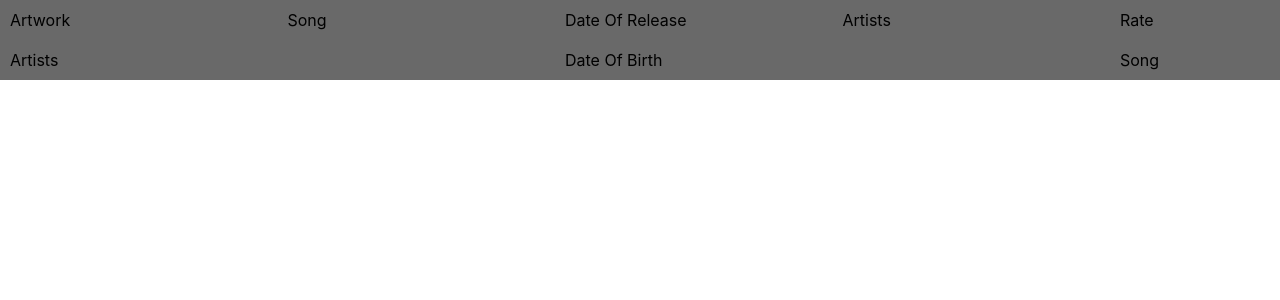
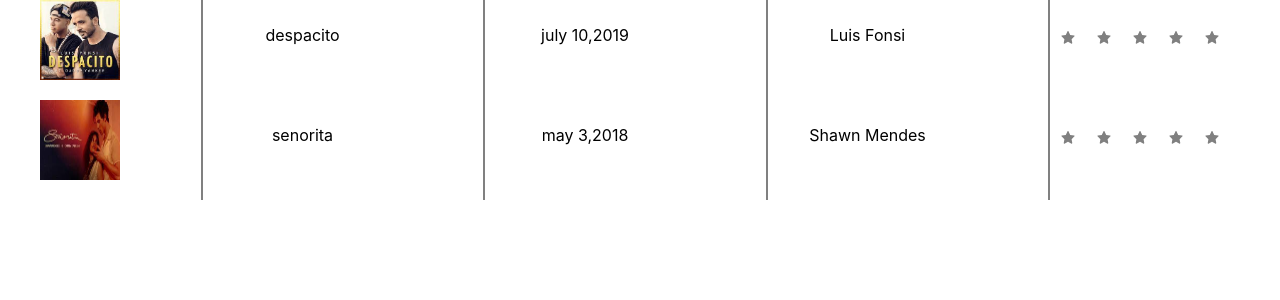
Before and after one commit to divyanshu9307/client_deltax_assignment, a React (Create React App) app: page / in a window 1280 px wide. Shown: the top 300 px of the page. Built offline with nearby package versions, Linux system fonts and the light colour scheme.

Commit message:
added rating

```diff
--- a/src/App.css
+++ b/src/App.css
@@ -89,3 +89,64 @@ searchbox{
   width: 150px;
   text-align: left;
 }
+#s1{
+  margin-top: 10px;
+  padding-left: 20px;
+  padding-top: 5px;
+  font-size: 1.5rem;
+  /* s1 */
+}
+#s2{
+  background-color: rgb(89, 97, 89);
+  /* padding-top: 10px; */
+  padding: 10px;
+  margin-right: 20px;
+  border-radius: 5px;
+  height: 20px;
+  font-weight: 600;
+  /* margin-top: 10px; */
+  font-size: large;
+
+}
+#s3{
+  color: white;
+  text-decoration: none;
+}
+#songs{
+  margin: 1.5em 0px;
+  height: 60px;
+  display: flex;
+  justify-content: space-between;
+  justify-items: center;
+  background-color: white;
+  border-bottom: 2px solid gray;
+}
+#songsname{
+  display: flex;
+  height: 100px;
+  justify-content: space-between;
+  background-color: white;
+}
+#imgset{
+  margin-left: 40px;
+}
+.img12{
+  width: 80px;
+  height: 80px;
+}
+#song-set{
+  text-align: center;
+  padding-top: 25px;
+  border-left: 2px solid gray;
+  width: 200px;
+
+}
+.starset{
+  width: 180px;
+  display: flex;
+  justify-content: space-around;
+  padding-top: 30px;
+  margin-right: 50px;
+  border-left: 2px solid gray;
+
+}
--- a/src/App.js
+++ b/src/App.js
@@ -1,22 +1,39 @@
 
 import React from 'react'
 import Header from './components/Header';
+import Topsongs from './components/Topsongs';
 import Header1 from './components/Header1';
 import Header2 from './components/Header2';
 import Song from './components/Song';
 import Newsong from './subpages/Newsong';
+import despacitoo from "./images/despacito.jpg";
+import senoritaa from "./images/senorita.jpg"
 
 import './App.css';
 
 import {Switch,Route} from "react-router-dom" ;
+
 const App = () => {
   return (
 
    <Switch>
       <Route exact path="/">
-        {/* <Header /> */}
-        <Header1/>
-        <Header2/>
+        {/* <Header />
+         <Header1/>
+        <Header2/> */}
+        {/* <Topsongs/> */}
+        <Song
+            Artwork={despacitoo}
+            song="despacito"
+            dateOfRelease="july 10,2019"
+            Artist="Luis Fonsi"
+          />
+           <Song
+            Artwork={senoritaa}
+            song="senorita"
+            dateOfRelease="may 3,2018"
+            Artist="Shawn Mendes"
+          />
         </Route>
         <Route exact path="/newsong">
 
--- /dev/null
+++ b/src/components/Topsongs.js
@@ -0,0 +1,18 @@
+import React from 'react'
+import { Link } from 'react-router-dom/'
+
+const Topsongs = () => {
+  return (
+    <div>
+      <div id="songs">
+        <div id="s1">Top 10 Songs</div>
+        <Link id="s3" to="/AddNewSong">
+          <div id="s2">+Add Song</div>
+        </Link>
+      </div>
+      <div></div>
+    </div>
+  )
+}
+
+export default Topsongs
--- a/src/components/song.js
+++ b/src/components/song.js
@@ -0,0 +1,69 @@
+// import React from 'react'
+
+// const song = () => {
+//   return (
+//     <div>song</div>
+//   )
+// }
+
+// export default song
+import { React } from "react";
+import { AiFillStar } from "react-icons/ai";
+import { useState } from "react";
+const colors = {
+  orange: "#FFA500",
+  grey: "#808080",
+};
+function Song(props) {
+  const stars = Array(5).fill(0);
+  const [currentValue, setcurrentValue] = useState(0);
+  const [hoverValue, setHoverValue] = useState(undefined);
+  console.log(stars);
+  const handleClick = (value) => {
+    setcurrentValue(value);
+  };
+
+  const handleMouseOver = (value) => {
+    setHoverValue(value);
+  };
+
+  const handleMouseLeave = () => {
+    setHoverValue(undefined);
+  };
+
+  return (
+    <div>
+      <div id="songsname">
+        <div id="imgset">
+          <img class="img12" src={props.Artwork} alt="img12"></img>
+        </div>
+        <div id="song-set">{props.song}</div>
+        <div id="song-set">{props.dateOfRelease}</div>
+        <div id="song-set">{props.Artist}</div>
+        <div class="starset">
+          {stars.map((_, index) => {
+            return (
+              <AiFillStar
+                key={index}
+                color={
+                  (hoverValue || currentValue) > index
+                    ? colors.orange
+                    : colors.grey
+                }
+                onClick={() => handleClick(index + 1)}
+                onMouseOver={() => handleMouseOver(index + 1)}
+                onMouseLeave={handleMouseLeave}
+              />
+            );
+          })}
+          {/* <AiOutlineStar />
+          <AiOutlineStar />
+          <AiOutlineStar />
+          <AiOutlineStar />
+          <AiOutlineStar /> */}
+        </div>
+      </div>
+    </div>
+  );
+}
+export default Song;
--- a/src/subpages/newsong.js
+++ b/src/subpages/newsong.js
@@ -0,0 +1,9 @@
+import React from 'react'
+
+const newsong = () => {
+  return (
+    <div>newsong</div>
+  )
+}
+
+export default newsong
```
Also changed, not shown: src/images/despacito.jpg (added), src/images/senorita.jpg (added).
